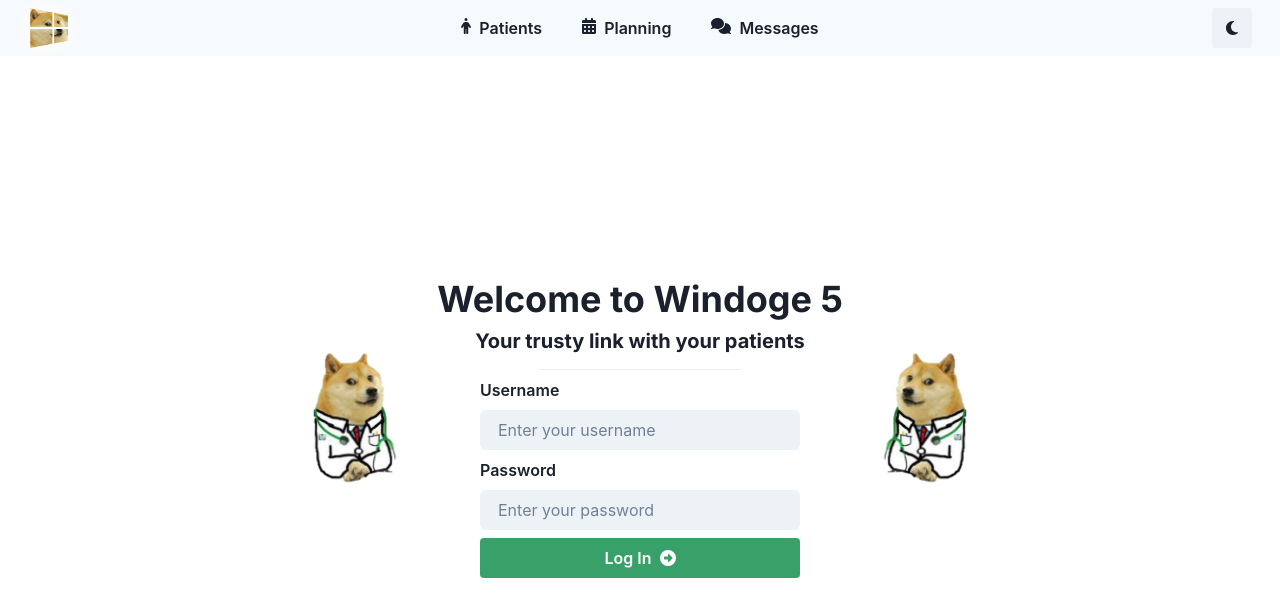
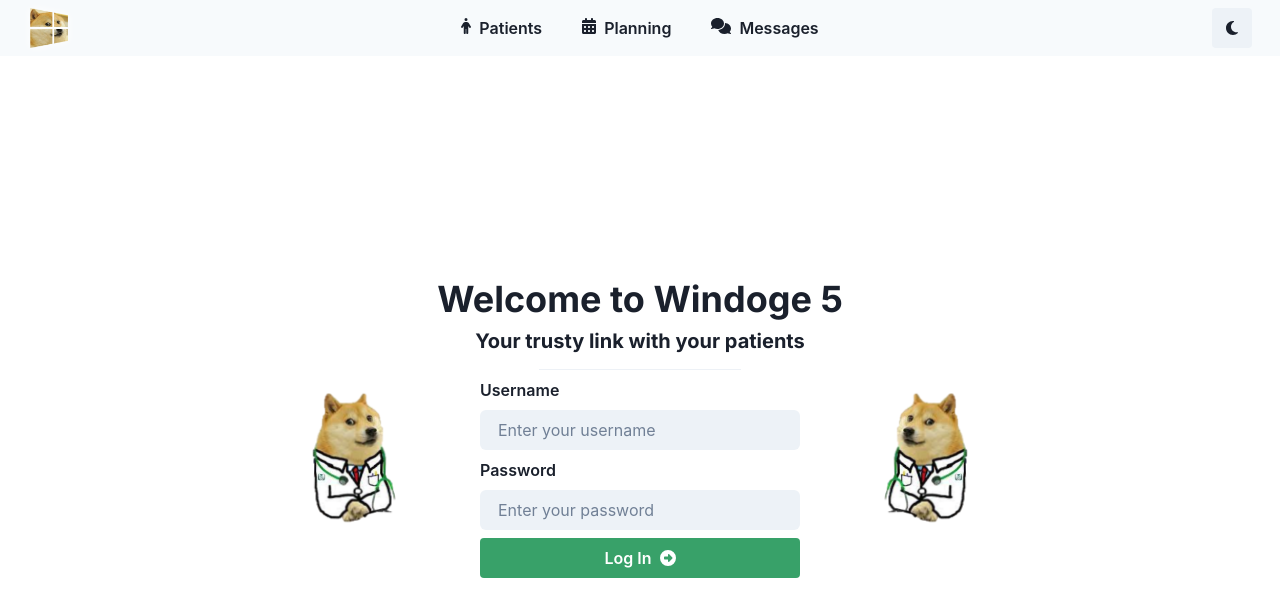
Before and after one commit to RomainReghem/Windoge, a React (Vite) app: page / in a window 1280 px wide. Shown: the top 616 px of the page. Built offline with nearby package versions, Linux system fonts and the light colour scheme.

Commit message:
doggo nuit halo activé

```diff
--- a/src/App.css
+++ b/src/App.css
@@ -7,7 +7,11 @@ body,
 
 img {
   pointer-events: none;
-  filter: drop-shadow(0 0 0.7rem rgb(255, 255, 255));
+  filter: drop-shadow(0 0 0.3rem rgb(255, 255, 255));
+}
+#halo{
+  filter: drop-shadow(0 0 0.7rem rgb(228, 224, 10));
+
 }
 
 .customHeight1 {
--- a/src/Home.jsx
+++ b/src/Home.jsx
@@ -1,4 +1,4 @@
-import { Center, Heading, Text, Stack, Input, Button, FormLabel, useToast, Divider, Image } from "@chakra-ui/react";
+import { Center, Heading, Text, Stack, Input, Button, FormLabel, useToast, Divider, Image, useColorModeValue } from "@chakra-ui/react";
 import { Link, useNavigate } from "react-router-dom";
 import { motion, useDragControls } from "framer-motion"
 import { FontAwesomeIcon } from "@fortawesome/react-fontawesome";
@@ -18,7 +18,7 @@ const Home = () => {
                 <motion.div drag={true} dragConstraints={constraintsRef} animate={{
                     y: [-20, 20, -20],
                     rotate: [2, -2, 2]
-                }} transition={{ duration: 3, repeat: Infinity }}><Image zIndex={1} h={'130px'} src='src\assets\chien.png' /></motion.div>
+                }} transition={{ duration: 3, repeat: Infinity }}><Image id='halo' zIndex={1} w='80px' transform='auto' translateY='30px' translateX= '5px' opacity={useColorModeValue(0,1)}   src='src\assets\halo_doge.png' /><Image zIndex={1} h={'130px'} src='src\assets\chien.png' /></motion.div>
                 <Stack alignItems={'center'} p='4'>
                     <Stack marginBottom={'0.5em'} alignItems='center'>
                         <Heading> Welcome to Windoge 5</Heading>
@@ -54,7 +54,7 @@ const Home = () => {
                 <motion.div drag={true} dragConstraints={constraintsRef} animate={{
                     y: [-20, 20, -20],
                     rotate: [-2, 2, -2]
-                }} transition={{ duration: 3, repeat: Infinity }}><Image transform={'scaleX(-1)'} h={'130px'} src='src\assets\chien.png' /></motion.div>
+                }} transition={{ duration: 3, repeat: Infinity }}><Image id='halo' zIndex={1} w='80px' transform='auto' translateY='30px' translateX= '5px' opacity={useColorModeValue(0,1)}   src='src\assets\halo_doge.png' /><Image transform={'scaleX(-1)'} h={'130px'} src='src\assets\chien.png' /></motion.div>
             </Center>
         </>
     )
```
Also changed, not shown: src/assets/halo_doge.png (added).
